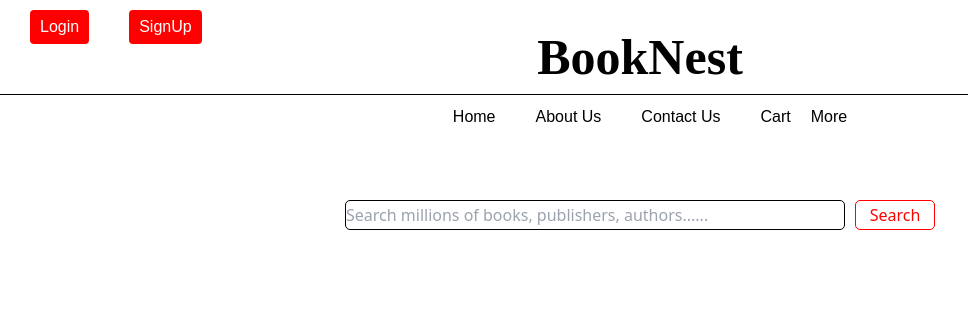
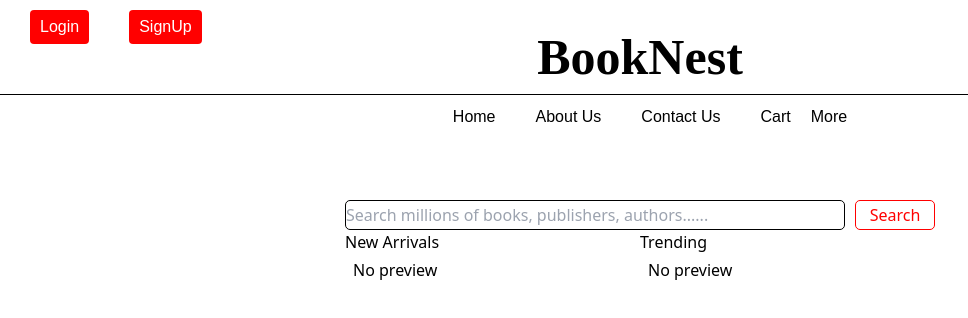
Before and after one commit to ShlokMewada/odoo_frontend, a React (Create React App) app in the folder tester/: page /home in a window 1280 px wide. Shown: the top 318 px of the page, without its empty margins (0-968 px from the left). Built offline with nearby package versions, Linux system fonts and the light colour scheme; no server answers.

Commit message:
bookcards changing

```diff
--- a/tester/src/components/BookCards.js
+++ b/tester/src/components/BookCards.js
@@ -1,6 +1,6 @@
 import React from 'react'
 
-const BookCards = () => {
+const BookCards = ({bookData}) => {
   return (
     <div className="flex gap-2">
       <img src="" alt="" />
--- a/tester/src/components/Home.js
+++ b/tester/src/components/Home.js
@@ -1,5 +1,6 @@
 import React from "react";
 import { useEffect, useState } from "react";
+import BookCards from "./BookCards";
 
 const Home = () => {
   const [data, setData] = useState([]);
@@ -7,24 +8,28 @@ const Home = () => {
   useEffect(() => {
     // Mock API call
     const fetchData = async () => {
-      const response = await fetch("https://odoo.detrace.systems/api/users/api/token/",
+      const response = await fetch(
+        "https://odoo.detrace.systems/api/lib/books",
         {
-          method: "POST",
+          method: "GET",
           headers: {
             "Content-Type": "application/json",
           },
-        });
+        }
+      );
       const result = await response.json();
+      console.log(result)
 
       // Sort data by id in ascending order
-      const sortedData = result.sort((a, b) => a.id - b.id);
-      setData(sortedData);
+    //   const sortedData = result.sort((a, b) => a.id - b.id);
+    //   setData(sortedData);
     };
 
     fetchData();
   }, []);
   return (
-    <div className="search-bar">
+    <div>
+      <div className="search-bar">
         <input
           type="text"
           className="search-input"
@@ -32,6 +37,17 @@ const Home = () => {
         />
         <button className="search-button">Search</button>
       </div>
+      <div className="grid grid-cols-2">
+        <div className="flex flex-col">
+            <h1>New Arrivals</h1>
+            <BookCards bookData={data}/>
+        </div>
+        <div className="flex flex-col">
+            <h1>Trending</h1>
+            <BookCards/>
+        </div>
+      </div>
+    </div>
   );
 };
 
```
